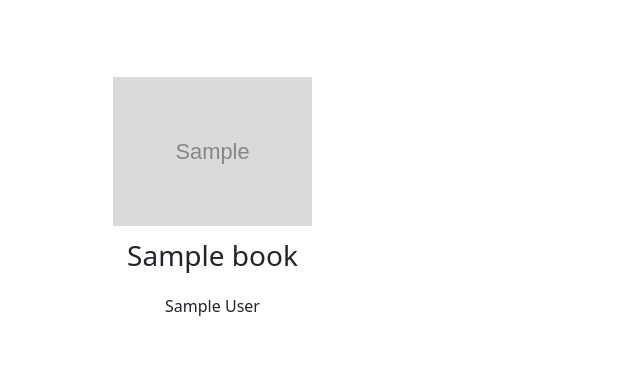
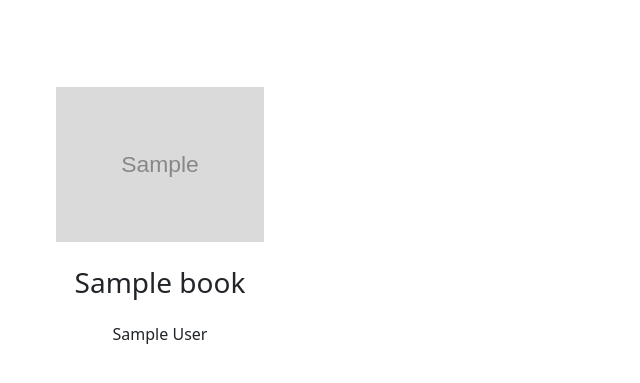
Before and after one commit to CiganOliviu/MyLibrary, a Django app: page / in a window 1280 px wide. Shown: the part 56-439 px from the top of the page, without its empty margins (0-640 px from the left). Run offline with Django 3.2, Linux system fonts and the light colour scheme; tables that the repository leaves empty hold one stand-in row (values such as "Sample post"); grey boxes marked "Sample" are stand-in pictures.

Commit message:
Design updates

```diff
--- a/static/style/style.css
+++ b/static/style/style.css
@@ -8,7 +8,7 @@
 
 .books-container img {
     width: 80%;
-    padding: 2%;
+    padding: 5%;
     filter: grayscale(100%);
     transition: all 500ms ease;
 }
--- a/templates/views/index.html
+++ b/templates/views/index.html
@@ -50,7 +50,7 @@
     <div>&nbsp;</div>
     <div>&nbsp;</div>
 
-    <div class="container">
+    <div class="container-fluid">
         <div class="row">
             {% for book in all_books %}
                 <div class="col-lg-3">
```
